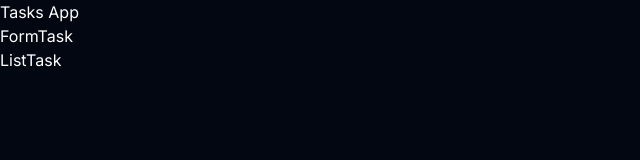
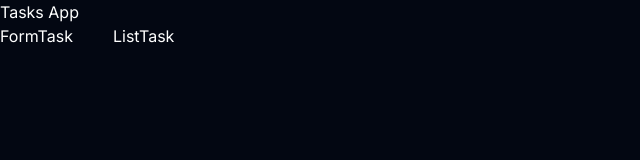
Before and after one commit to Jonatandb/task-crud-django-rest-framework-nextjs, a Next.js app in the folder frontend/: page / in a window 1280 px wide. Shown: the top 160 px of the page, without its empty margins (0-640 px from the left). Built offline with nearby package versions, Linux system fonts and the light colour scheme.

Commit message:
Add main layout

```diff
--- a/frontend/src/app/page.jsx
+++ b/frontend/src/app/page.jsx
@@ -2,12 +2,12 @@ import { FormTask, ListTask } from "./components"
 
 const HomePage = () => {
   return (
-    <div>
+    <div className="container mx-auto">
       <h1>Tasks App</h1>
-
-      <FormTask />
-
-      <ListTask />
+      <div className="flex gap-x-10">
+        <FormTask />
+        <ListTask />
+      </div>
 
     </div>
   )
```
